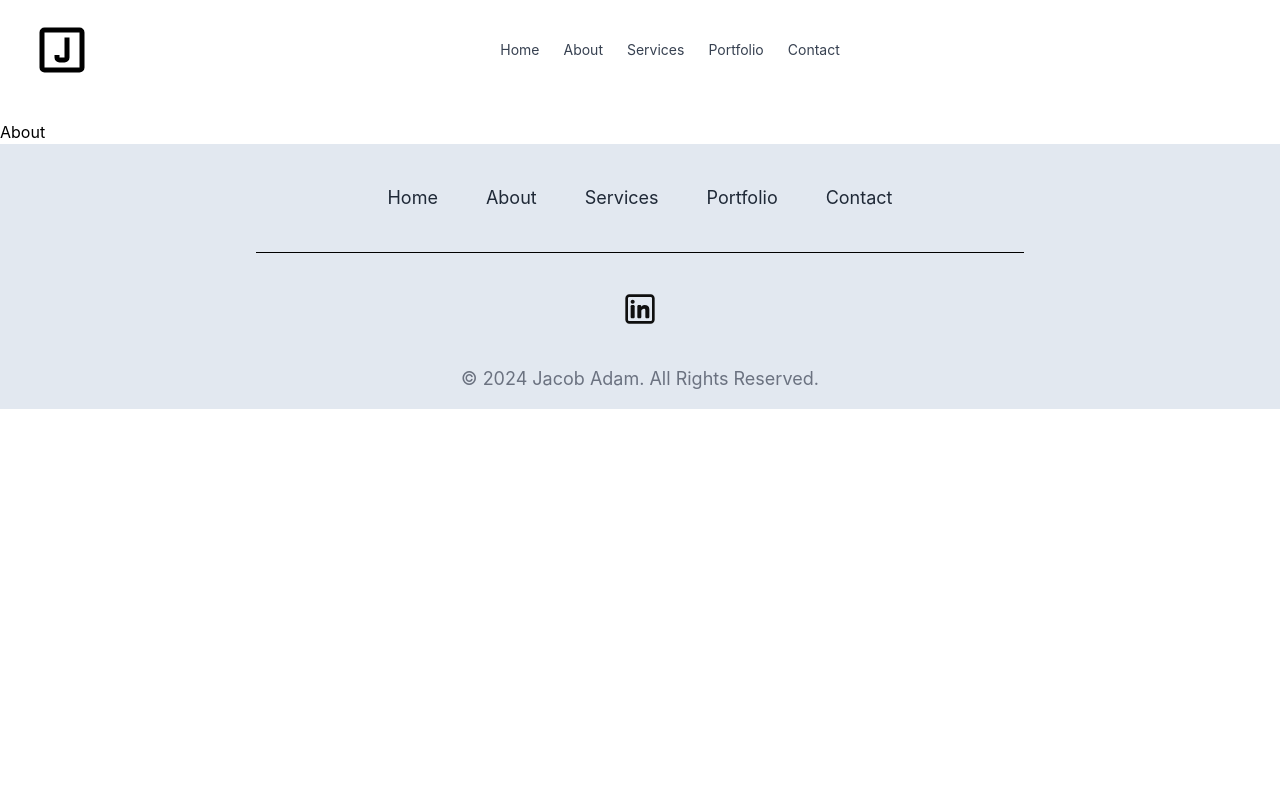
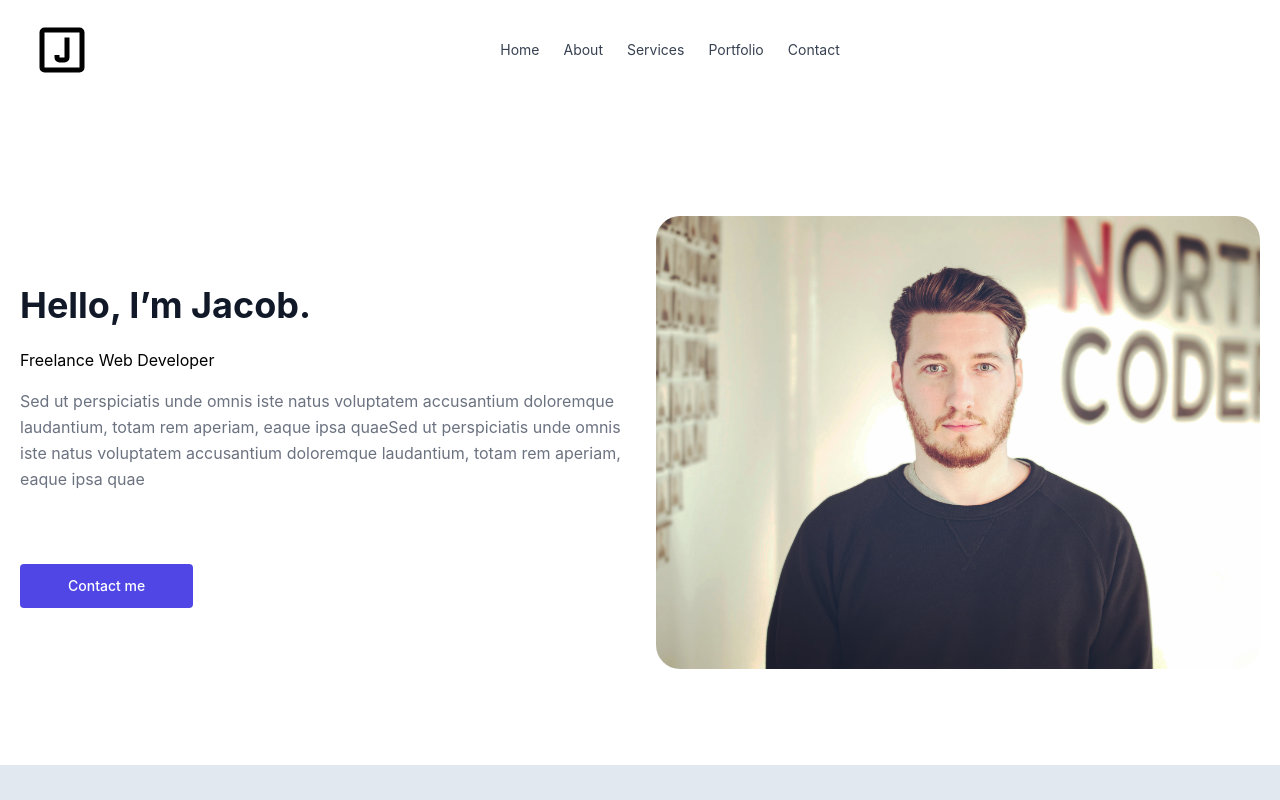
Before and after one commit to jacobadam/jacobadamdeveloper, a React (Create React App) app: page /about in a window 1280 px wide. Shown: the top 800 px of the page. Built offline with nearby package versions, Linux system fonts and the light colour scheme.

Commit message:
add about me

```diff
--- a/src/About.js
+++ b/src/About.js
@@ -1,5 +1,37 @@
 import React from "react";
 
 export default function About() {
-  return <div>About</div>;
+  return (
+    <section className="py-24 relative">
+      <div className="w-full max-w-7xl px-4 md:px-5 lg:px-5 mx-auto">
+        <div className="w-full justify-start items-center gap-8 grid lg:grid-cols-2 grid-cols-1">
+          <div className="w-full flex-col justify-start lg:items-start items-center gap-10 inline-flex">
+            <div className="w-full flex-col justify-start lg:items-start items-center gap-4 flex">
+              <h2 className="text-gray-900 text-4xl font-bold font-manrope leading-normal lg:text-start text-center">
+                Hello, I’m Jacob.
+              </h2>
+              <h3>Freelance Web Developer</h3>
+              <p className="text-gray-500 text-base font-normal leading-relaxed lg:text-start text-center">
+                Sed ut perspiciatis unde omnis iste natus voluptatem accusantium
+                doloremque laudantium, totam rem aperiam, eaque ipsa quaeSed ut
+                perspiciatis unde omnis iste natus voluptatem accusantium
+                doloremque laudantium, totam rem aperiam, eaque ipsa quae
+              </p>
+            </div>
+            <a
+              href="/contact"
+              className="mt-8 inline-block rounded bg-indigo-600 px-12 py-3 text-sm font-medium text-white transition hover:bg-indigo-700 focus:outline-none focus:ring focus:ring-yellow-400"
+            >
+              Contact me
+            </a>
+          </div>
+          <img
+            className="lg:mx-0 mx-auto h-full rounded-3xl object-cover"
+            src="/jacobadam.webp"
+            alt="Jacob Adam"
+          />
+        </div>
+      </div>
+    </section>
+  );
 }
```
Also changed, not shown: public/jacobadam.webp (added).
